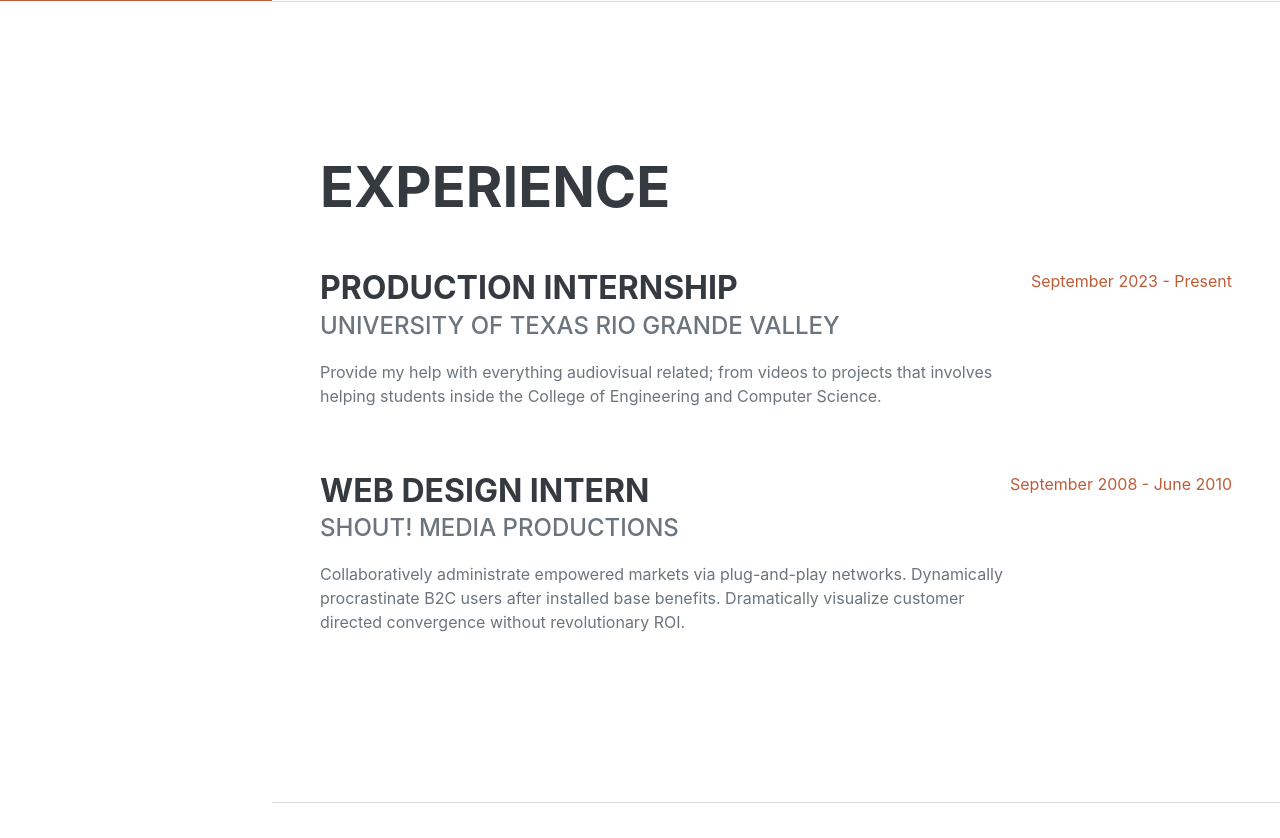
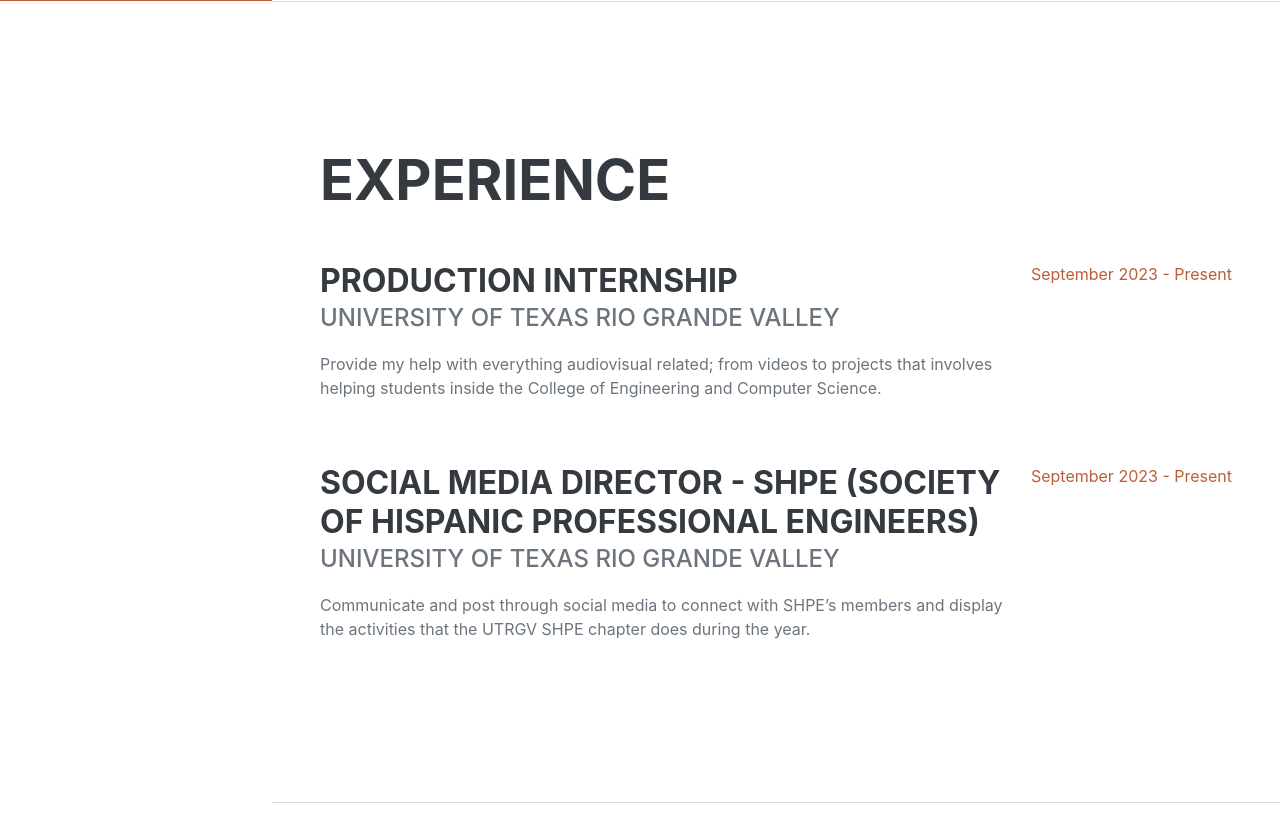
Before and after one commit to Orlandodlpz/1101-final-project, a Flask app: page / in a window 1280 px wide. Shown: the part 799-1637 px from the top of the page. Run offline with Flask 3, Linux system fonts and the light colour scheme; some libraries are stand-ins or nearby versions; some web fonts are replaced.

Commit message:
added minor changes

```diff
--- a/templates/index.html
+++ b/templates/index.html
@@ -70,11 +70,11 @@
                     </div>
                     <div class="d-flex flex-column flex-md-row justify-content-between">
                         <div class="flex-grow-1">
-                            <h3 class="mb-0">Web Design Intern</h3>
-                            <div class="subheading mb-3">Shout! Media Productions</div>
-                            <p>Collaboratively administrate empowered markets via plug-and-play networks. Dynamically procrastinate B2C users after installed base benefits. Dramatically visualize customer directed convergence without revolutionary ROI.</p>
+                            <h3 class="mb-0">Social Media Director - SHPE (Society of Hispanic Professional Engineers)</h3>
+                            <div class="subheading mb-3">University of Texas Rio Grande Valley</div>
+                            <p>Communicate and post through social media to connect with SHPE’s members and display the activities that the UTRGV SHPE chapter does during the year.</p>
                         </div>
-                        <div class="flex-shrink-0"><span class="text-primary">September 2008 - June 2010</span></div>
+                        <div class="flex-shrink-0"><span class="text-primary">September 2023 - Present</span></div>
                     </div>
                 </div>
             </section>
```
